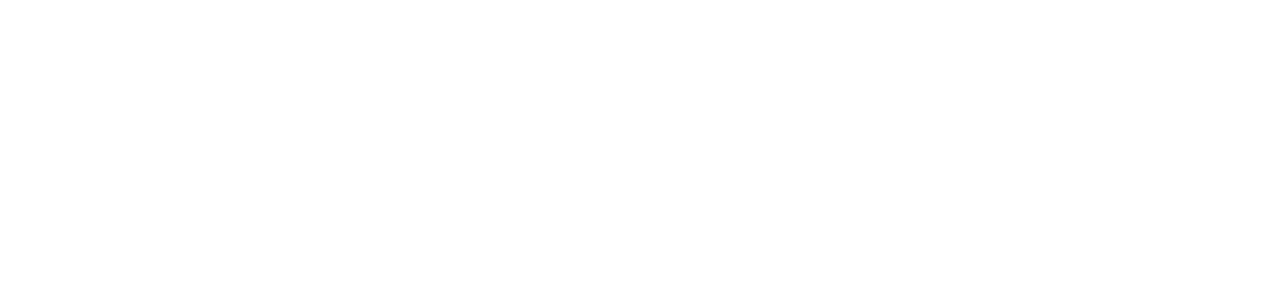
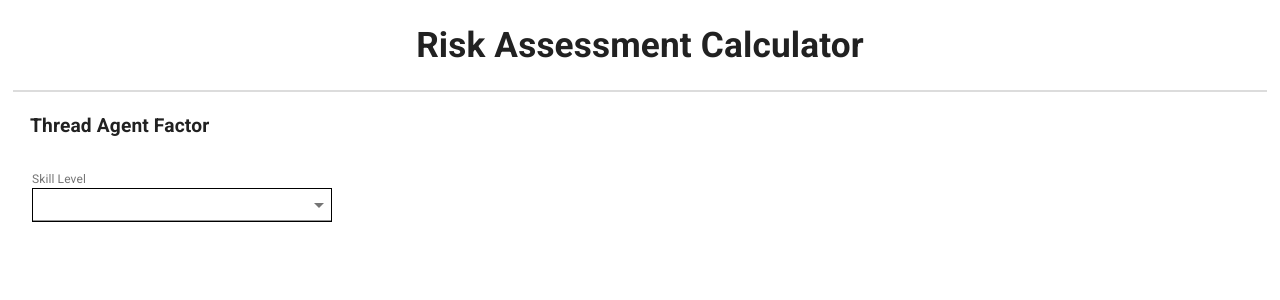
Before and after one commit to rajasoun/tdd-ts-jest-risk-calculator, a Next.js app: page / in a window 1280 px wide. Shown: the top 300 px of the page. Built offline with nearby package versions, Linux system fonts and the light colour scheme.

Commit message:
add test case

```diff
--- a/component/select.tsx
+++ b/component/select.tsx
@@ -1,9 +1,52 @@
+import React from 'react';
+import { createStyles, makeStyles, Theme } from '@material-ui/core/styles';
+import InputLabel from '@material-ui/core/InputLabel';
+import MenuItem from '@material-ui/core/MenuItem';
+import FormHelperText from '@material-ui/core/FormHelperText';
+import FormControl from '@material-ui/core/FormControl';
+import Select from '@material-ui/core/Select';
 
-const Select = () => {
-    return (
-        <div>
-        </div>
-      );
+const useStyles = makeStyles((theme: Theme) =>
+  createStyles({
+      formControl: {
+        margin: theme.spacing(4),
+        minWidth: 300,
+      },
+      selectEmpty: {
+        marginTop: theme.spacing(2),
+        marginLeft: theme.spacing(0),
+        border: '1px solid black',
+      },
+    }),
+);
+
+const SelectDropDown = (props: any) => {
+  //console.log(props);
+
+    const classes = useStyles();
+  return (
+    <>
+        <FormControl className={classes.formControl}>
+        <InputLabel shrink id="demo-simple-select-placeholder-label-label">
+          Skill Level
+        </InputLabel>
+        <Select
+          labelId="demo-simple-select-placeholder-label-label"
+          id="select-option"
+          onChange={(event) => props.updateFilter({ source: event.target.value })}
+          displayEmpty
+          className={classes.selectEmpty}
+        >
+          <MenuItem value=''>
+            <em>None</em>
+          </MenuItem>
+          <MenuItem value={1}>Ten</MenuItem>
+          <MenuItem value={3}>Twenty</MenuItem>
+          <MenuItem value={5}>Thirty</MenuItem>
+        </Select>
+      </FormControl>
+    </>
+  )
 }
 
-export default Select;
+export default SelectDropDown;
--- /dev/null
+++ b/jest.setup.ts
@@ -0,0 +1,4 @@
+import { configure } from "enzyme";
+import Adapter from 'enzyme-adapter-react-16';
+
+configure({ adapter: new Adapter() });
--- a/package.json
+++ b/package.json
@@ -18,6 +18,7 @@
     "@types/node": "^16.4.0",
     "@types/react": "^17.0.14",
     "@types/react-dom": "^17.0.9",
+    "@types/styled-components": "^5.1.11",
     "@typescript-eslint/eslint-plugin": "^4.28.3",
     "@typescript-eslint/parser": "^4.28.3",
     "babel-jest": "^27.0.6",
@@ -36,6 +37,7 @@
     "@material-ui/core": "^4.12.2",
     "next": "^11.0.1",
     "react": "^16.0.2",
-    "react-dom": "^16.0.2"
+    "react-dom": "^16.0.2",
+    "styled-components": "^5.3.0"
   }
 }
--- a/pages/_app.tsx
+++ b/pages/_app.tsx
@@ -1,7 +1,29 @@
 import type {AppProps} from 'next/app';
+import React from 'react';
+import PropTypes from 'prop-types';
+import Head from 'next/head';
+import { ThemeProvider } from '@material-ui/core/styles';
+import CssBaseline from '@material-ui/core/CssBaseline';
+import theme from '../utils/theme';
 
 const MyApp = ({Component, pageProps}: AppProps) => {
-  return <Component {...pageProps} />;
+  React.useEffect(() => {
+    // Remove the server-side injected CSS.
+    const jssStyles = document.querySelector('#jss-server-side');
+    if (jssStyles) {
+      jssStyles.parentElement.removeChild(jssStyles);
+    }
+  }, []);
+  return (
+    <React.Fragment>
+      <Head>
+      </Head>
+      <ThemeProvider theme={theme}>
+        <CssBaseline />
+        <Component {...pageProps} />
+      </ThemeProvider>
+    </React.Fragment>
+  );
 };
 
 // Only uncomment this method if you have blocking data requirements for
@@ -15,5 +37,9 @@
 //
 //   return { ...appProps }
 // }
+MyApp.propTypes = {
+  Component: PropTypes.elementType.isRequired,
+  pageProps: PropTypes.object.isRequired,
+};
 
 export default MyApp;
--- /dev/null
+++ b/pages/_document.tsx
@@ -0,0 +1,68 @@
+import React from "react";
+import Document, { Html, Head, Main, NextScript, DocumentContext } from "next/document";
+import { ServerStyleSheets } from '@material-ui/core/styles';
+import theme from '../utils/theme';
+
+export default class MyDocument extends Document {
+  render() {
+    return (
+      <Html lang="en">
+        <Head>
+          {/* PWA primary color */}
+          <meta name="theme-color" content={theme.palette.primary.main} />
+          <link
+            rel="stylesheet"
+            href="https://fonts.googleapis.com/css?family=Roboto:300,400,500,700&display=swap"
+          />
+        </Head>
+        <body>
+          <Main />
+          <NextScript />
+        </body>
+      </Html>
+    );
+  }
+}
+
+// `getInitialProps` belongs to `_document` (instead of `_app`),
+// it's compatible with server-side generation (SSG).
+MyDocument.getInitialProps = async (ctx) => {
+  // Resolution order
+  //
+  // On the server:
+  // 1. app.getInitialProps
+  // 2. page.getInitialProps
+  // 3. document.getInitialProps
+  // 4. app.render
+  // 5. page.render
+  // 6. document.render
+  //
+  // On the server with error:
+  // 1. document.getInitialProps
+  // 2. app.render
+  // 3. page.render
+  // 4. document.render
+  //
+  // On the client
+  // 1. app.getInitialProps
+  // 2. page.getInitialProps
+  // 3. app.render
+  // 4. page.render
+
+  // Render app and page and get the context of the page with collected side effects.
+  const sheets = new ServerStyleSheets();
+  const originalRenderPage = ctx.renderPage;
+
+  ctx.renderPage = () =>
+    originalRenderPage({
+      enhanceApp: (App) => (props) => sheets.collect(<App {...props} />),
+    });
+
+  const initialProps = await Document.getInitialProps(ctx);
+
+  return {
+    ...initialProps,
+    // Styles fragment is rendered after the app and page rendering finish.
+    styles: [...React.Children.toArray(initialProps.styles), sheets.getStyleElement()],
+  };
+};
--- a/pages/index.tsx
+++ b/pages/index.tsx
@@ -1,12 +1,38 @@
 import Head from 'next/head';
-import Select from '../component/select'
-const Home = () => {
+import styled, { css } from 'styled-components';
+import SelectDropDown from '../component/select';
+
+const Title = styled.div`
+    font-size: 2.2rem;
+    font-weight: 800;
+    text-align: center;
+    margin-top: 20px;
+    margin-bottom: 20px;
+`;
+
+const HorizontalLine = styled.hr`
+    width: 98%;
+    border: 1px solid rgb(220, 220, 220);
+`;
+
+const StyleDiv = styled.div`
+    font-size: 1.2rem;
+    font-weight: 600;
+    margin-top: 20px;
+    margin-left: 30px
+`;
+const Home = (props: any) => {
     return (
         <>
             <Head>
                 <title>OWASP Risk Assessment Calculator v2021</title>
             </Head>
-            <Select />
+            <Title>
+                Risk Assessment Calculator
+            </Title>
+            <HorizontalLine />
+            <StyleDiv>Thread Agent Factor</StyleDiv>
+            <SelectDropDown props={props}/>
         </>
     )
 }
--- a/tsconfig.jest.json
+++ b/tsconfig.jest.json
@@ -1,6 +1,6 @@
 {
     "extends": "./tsconfig.json",
     "compilerOptions": {
-      "jsx": "react"
+      "jsx": "react-jsx"
     }
   }
--- /dev/null
+++ b/utils/theme.ts
@@ -0,0 +1,22 @@
+import { createTheme } from '@material-ui/core/styles';
+import { red } from '@material-ui/core/colors';
+
+// Create a theme instance.
+const theme = createTheme({
+  palette: {
+    primary: {
+      main: '#556cd6',
+    },
+    secondary: {
+      main: '#19857b',
+    },
+    error: {
+      main: red.A400,
+    },
+    background: {
+      default: '#fff',
+    },
+  },
+});
+
+export default theme;
```
Also changed, not shown: .babelrc, 2 other files (tests, documents, lock files or other folders).
